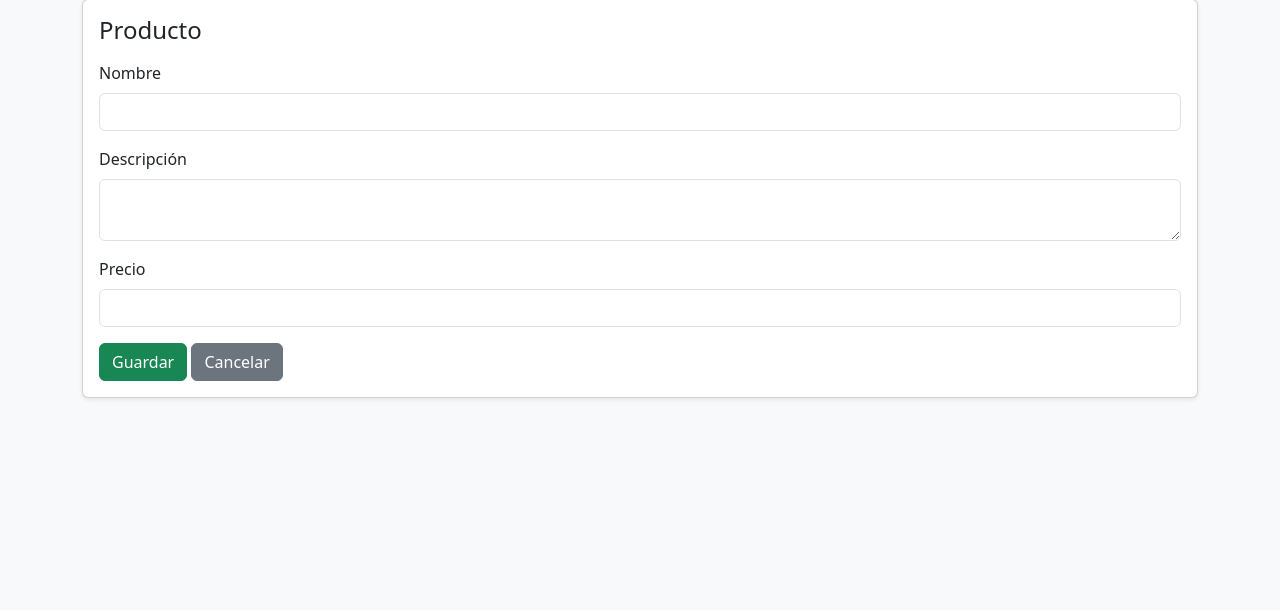
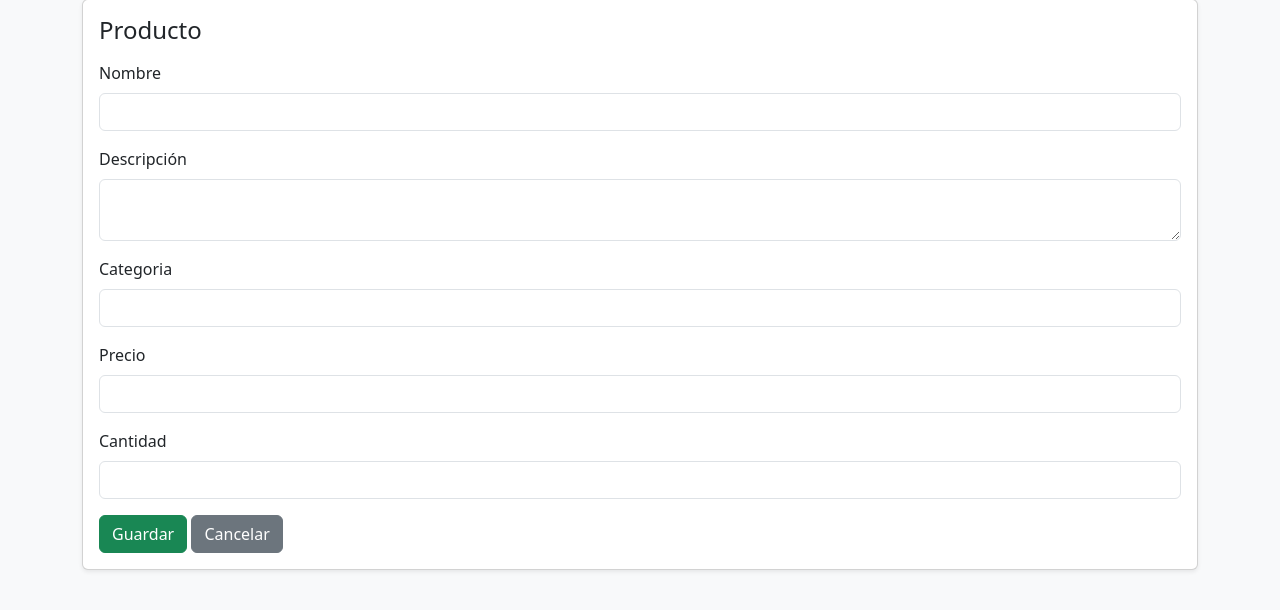
Before and after one commit to Rogerss05/InventarioFlaskPortafolio, a Flask app: template templates/productos/crear.html in a window 1280 px wide. Shown: the part 81-691 px from the top of the page. Run offline with Flask 3, Linux system fonts and the light colour scheme; the template is opened without the code that fills it: values that come from a table or form of the project are taken from there, others are empty.

Commit message:
Correccion de errores y separacion categoria a propia tabla

```diff
--- a/app.py
+++ b/app.py
@@ -1,6 +1,6 @@
 from flask import Flask, render_template, redirect, url_for, flash
 from config import Config
-from models import db, Producto, User
+from models import Categoria, db, Producto, User
 from forms import ProductoForm, LoginForm
 from flask_login import LoginManager, login_user, logout_user, login_required, current_user
 from werkzeug.security import generate_password_hash, check_password_hash
@@ -44,12 +44,14 @@ def nuevo_producto():
         return redirect(url_for("index"))
 
     form = ProductoForm()
+    form.categoria.choices = [(c.id, c.nombre) for c in Categoria.query.all()]
     if form.validate_on_submit():
         producto = Producto(
             nombre=form.nombre.data,
             precio=form.precio.data,
             cantidad=form.cantidad.data,
-            descripcion=form.descripcion.data
+            descripcion=form.descripcion.data,
+            categoria_id=form.categoria.data
         )
         db.session.add(producto)
         db.session.commit()
--- a/forms.py
+++ b/forms.py
@@ -1,3 +1,4 @@
+from wtforms import SelectField, validators
 from flask_wtf import FlaskForm
 from wtforms import StringField, FloatField, IntegerField, PasswordField, SubmitField, TextAreaField
 from wtforms.validators import DataRequired, Length
@@ -8,6 +9,7 @@ class ProductoForm(FlaskForm):
     precio = FloatField("Precio", validators=[DataRequired()])
     cantidad = IntegerField("Cantidad", validators=[DataRequired()])
     submit = SubmitField("Guardar")
+    categoria = SelectField("Categoria", coerce=int, validators=[DataRequired()])
 
 class LoginForm(FlaskForm):
     username = StringField("Usuario", validators=[DataRequired()])
--- a/templates/productos/crear.html
+++ b/templates/productos/crear.html
@@ -29,8 +29,8 @@
             </div>
 
             <div class="mb-3">
-                {{ form.stock.label(class="form-label") }}
-                {{ form.stock(class="form-control") }}
+                {{ form.cantidad.label(class="form-label") }}
+                {{ form.cantidad(class="form-control") }}
             </div>
 
             <button class="btn btn-success">
```
Also changed, not shown: models.py (+7 -0 lines), instance/inventario.db.
